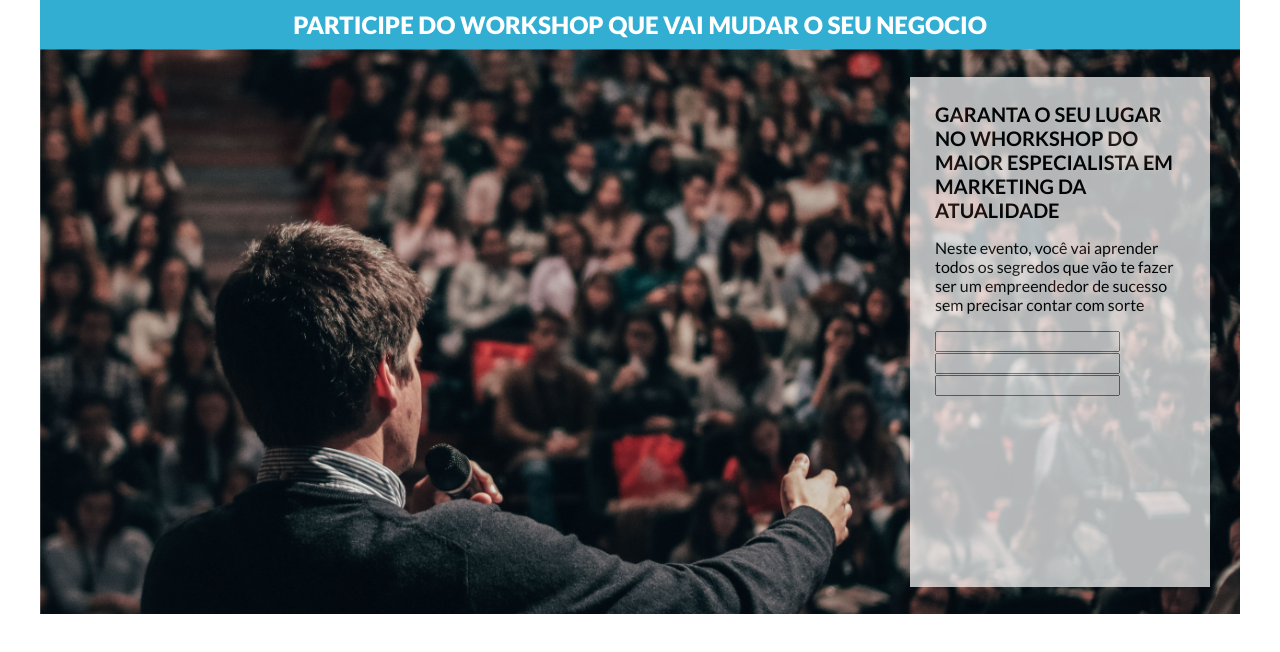
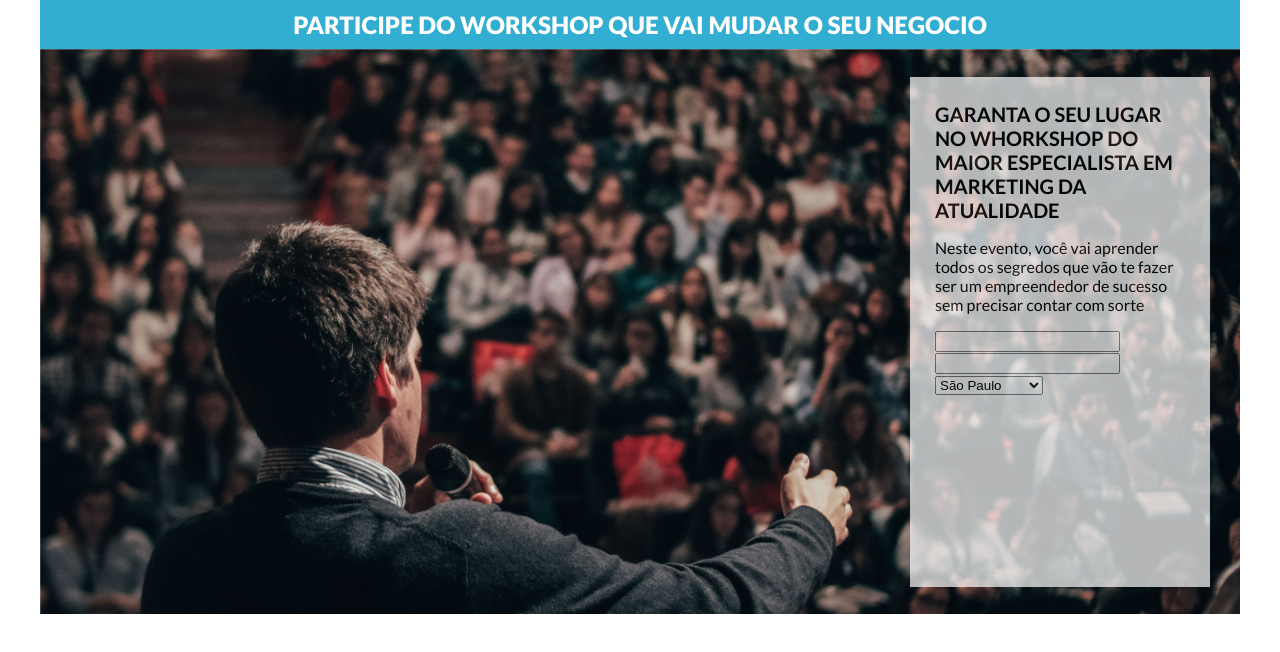
Before and after one commit to IuryLS/Desafios, a plain HTML site: page pagina-captura/index.html in a window 1280 px wide. Drawn offline with Linux system fonts and the light colour scheme.

Commit message:
stage-one

```diff
--- a/pagina-captura/index.html
+++ b/pagina-captura/index.html
@@ -21,7 +21,11 @@
                 <form action="">
                     <input type="text" name="NOME">
                     <input type="email" name="email">
-                    <input type="datetime">
+                    <select name="estados">
+                        <option value="SP">São Paulo</option>
+                        <option value="RJ">Rio de Janeiro</option>
+                        <option value="MG">Minas Gerais</option>
+                    </select>
                 </form>
             </div>
         </section>
```
